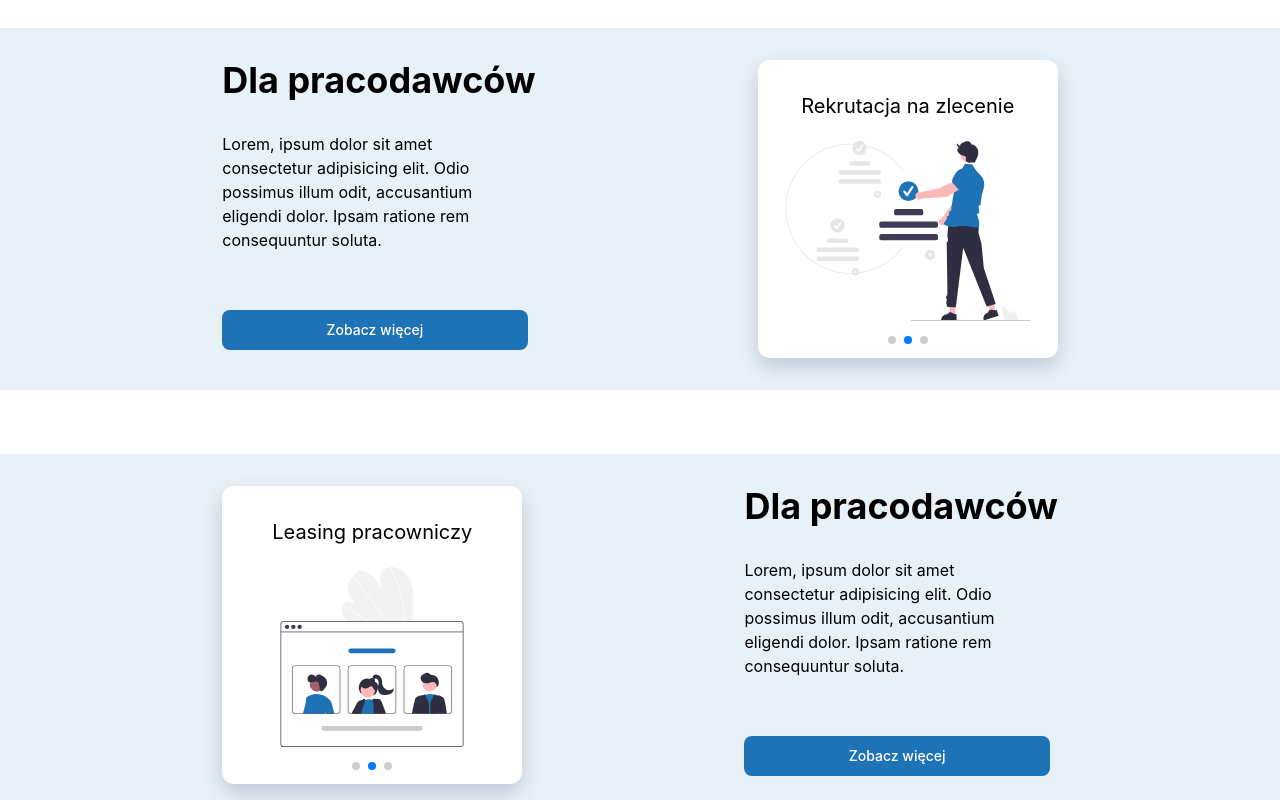
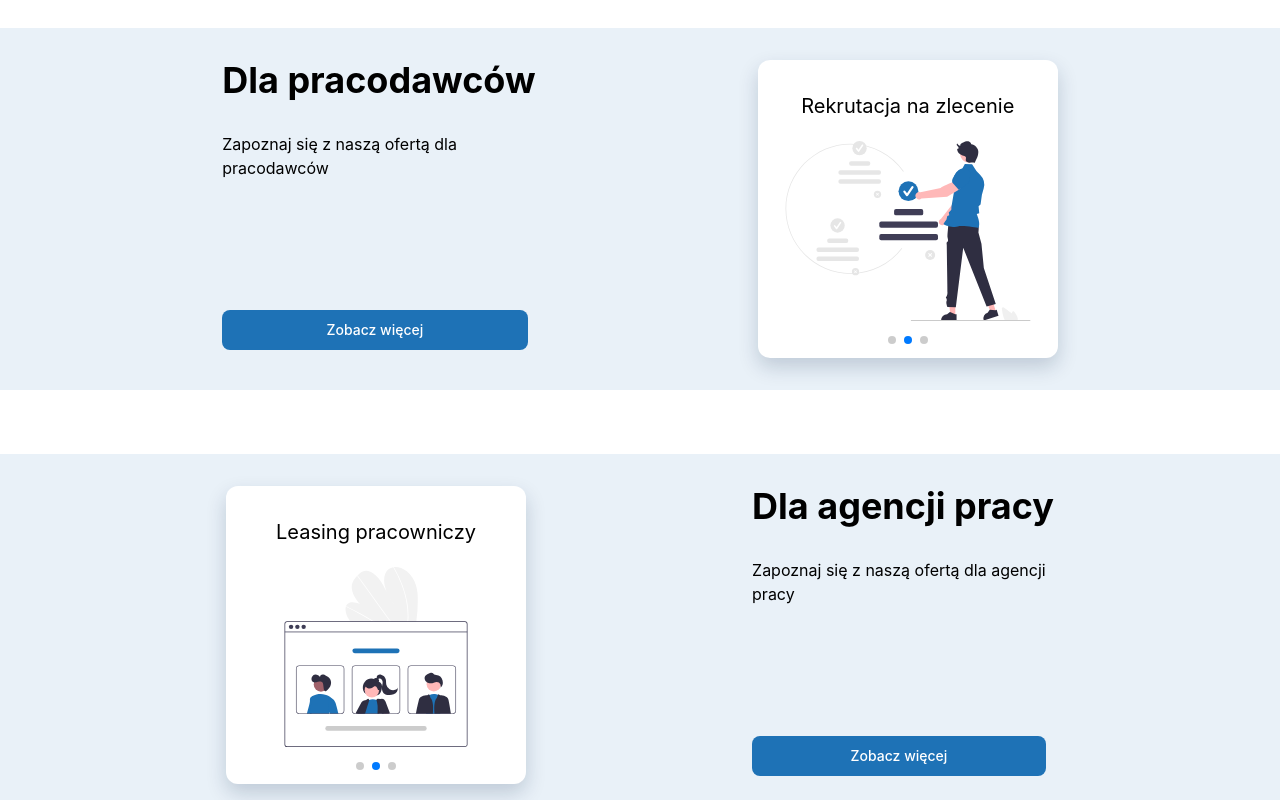
Before and after one commit to KacperBlotny/holdhand-website, a React (Vite) app: page / in a window 1280 px wide. Shown: the part 1340-2140 px from the top of the page. Built offline with nearby package versions, Linux system fonts and the light colour scheme.

Commit message:
swipers added 2

```diff
--- a/src/pages/Index.jsx
+++ b/src/pages/Index.jsx
@@ -73,9 +73,7 @@ function Index() {
         <div className='flex flex-col'>
           <h3 className=' flex pb-8 text-4xl font-bold'>Dla pracodawców</h3>
           <p className='w-[300px]'>
-            Lorem, ipsum dolor sit amet consectetur adipisicing elit. Odio
-            possimus illum odit, accusantium eligendi dolor. Ipsam ratione rem
-            consequuntur soluta.
+            Zapoznaj się z naszą ofertą dla pracodawców
           </p>
           <Link
             to='/for-employers'
@@ -90,11 +88,9 @@ function Index() {
       <div className='my-16 w-full bg-light flex justify-evenly py-8'>
         <SliderAgency />
         <div className='flex flex-col'>
-          <h3 className=' flex pb-8 text-4xl font-bold'>Dla pracodawców</h3>
+          <h3 className=' flex pb-8 text-4xl font-bold'>Dla agencji pracy</h3>
           <p className='w-[300px]'>
-            Lorem, ipsum dolor sit amet consectetur adipisicing elit. Odio
-            possimus illum odit, accusantium eligendi dolor. Ipsam ratione rem
-            consequuntur soluta.
+            Zapoznaj się z naszą ofertą dla agencji pracy
           </p>
           <Link
             to='/for-agency'
```
